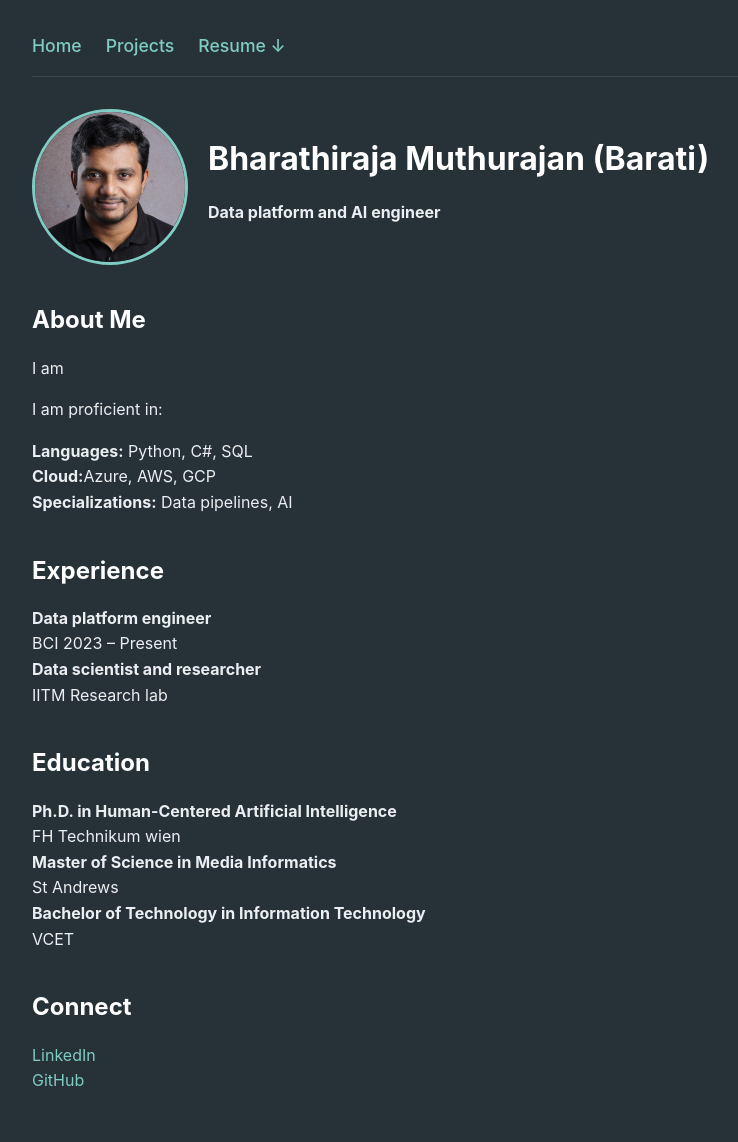
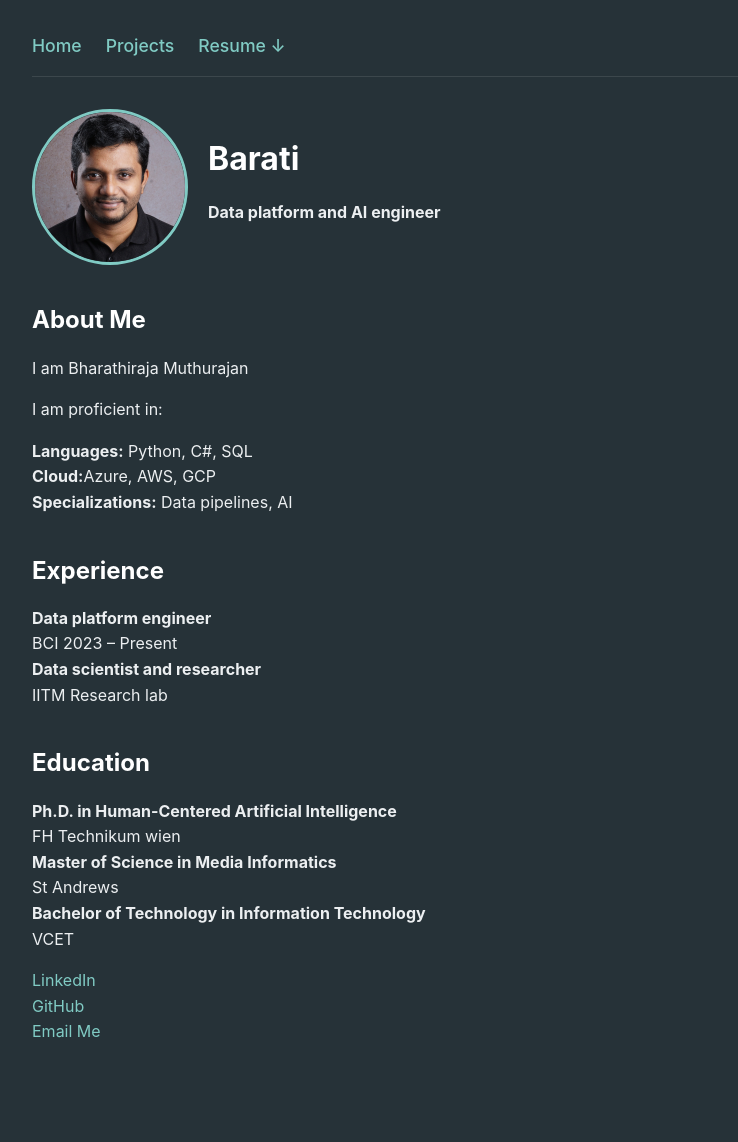
Before and after one commit to brt-rj/barati-dev.github.io, a Jekyll site: the page built from index.md, in a window 1280 px wide. Shown: the whole page, without its empty margins (208-946 px from the left). Built offline with Jekyll 4.4.1, drawn with Linux system fonts in a browser that asks for light colours; after the commit the page ends 1093 px from its top, so only the background shows below that.

Commit message:
Add email to on the bottom

```diff
--- a/index.md
+++ b/index.md
@@ -2,17 +2,16 @@
 layout: default
 title: Barati - Data platform and AI Engineer
 ---
-
 <div class="intro-header">
   <img src="/assets/img/Bharathi.png" alt="Barati" class="profile-pic">
   <div class="intro-text">
-    <h1>Bharathiraja Muthurajan (Barati)</h1>
+    <h1>Barati</h1>
     <p><strong>Data platform and AI engineer</strong></p>
   </div>
 </div>
 
 <h2 id="about">About Me</h2>
-<p>I am </p>
+<p>I am Bharathiraja Muthurajan</p>
 <p>I am proficient in:</p>
 <ul class="no-bullet">
     <li><strong>Languages:</strong> Python, C#, SQL</li>
@@ -33,8 +32,8 @@ title: Barati - Data platform and AI Engineer
     <li><strong>Bachelor of Technology in Information Technology</strong><br>VCET</li>
 </ul>
 
-<h2 id="connect">Connect</h2>
 <ul class="no-bullet">
     <li><a href="https://www.linkedin.com/in/bharathirajam" target="_blank">LinkedIn</a></li>
     <li><a href="https://github.com/brt-rj" target="_blank">GitHub</a></li>
+    <li><a href="mailto:barati_m@pm.me">Email Me</a></li>
 </ul>
```
